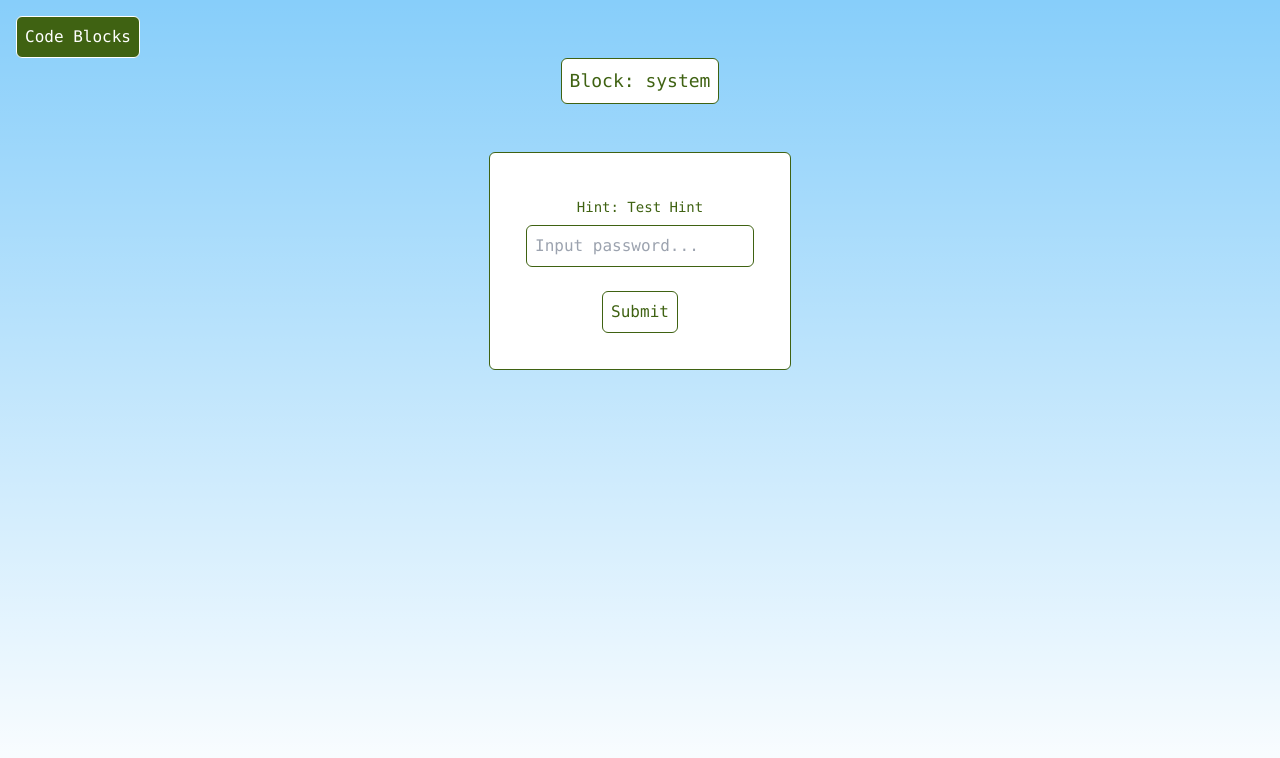
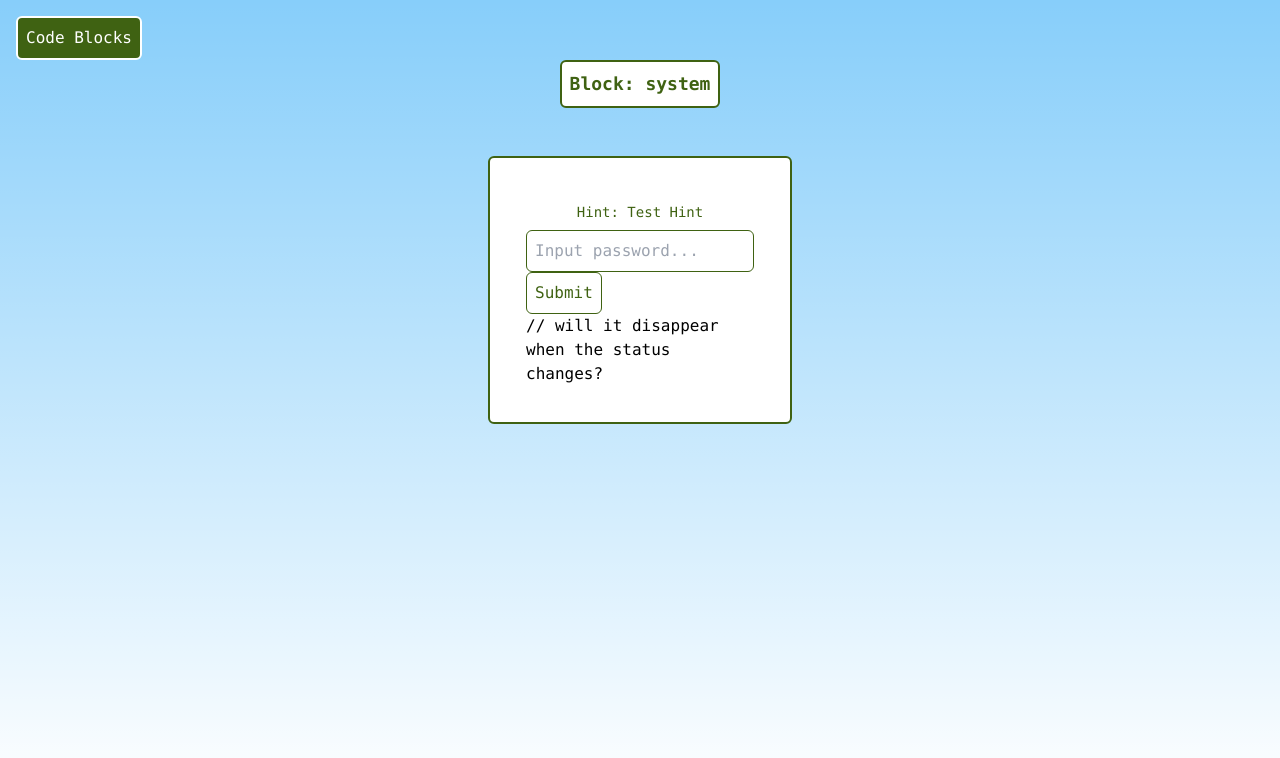
Before and after one commit to dylanvu/ICSSC-Brain-Games-2024-Code-Blocks, a Next.js app: page /system in a window 1280 px wide. Shown: the top 758 px of the page. Built offline with nearby package versions, Linux system fonts and the light colour scheme.

Commit message:
working on interactivity for input and submit

```diff
--- a/src/components/passwordInput.tsx
+++ b/src/components/passwordInput.tsx
@@ -1,4 +1,5 @@
-import react from "react";
+import React, { useState } from "react";
+import { useRouter } from 'next/router';
 
 /**
  *
@@ -7,23 +8,45 @@ import react from "react";
  * @returns
  */
 export default function PasswordInputPage(props: { codeBlock: string, key: string, hint: string }) {
+    const [password, setPassword] = useState('');
+    const [status, setStatus] = useState('waiting');
+    const router = useRouter();
+
+    const handlePasswordInput = (input) => {
+      setPassword(input.target.value);
+    };
+
+    const handleFormSubmit = async (e) => {
+      e.preventDefault();
+      setStatus('loading');
+    // wip
+    }
+
     return (
         <main className="min-h-screen p-4 font-mono">
-            <h1 className="bg-lime-800 border border-white rounded-md p-2 whitespace-nowrap max-w-min text-white">
+            <h1 className="bg-lime-800 border border-white border-2 rounded-md p-2 whitespace-nowrap max-w-min text-white">
                 Code Blocks
             </h1>
+
             <div className="grid place-items-center">
-              <h1 className="bg-white border border-lime-800 rounded-md p-2 whitespace-nowrap max-w-min text-lg text-lime-800">
+              <h1 className="bg-white border border-lime-800 border-2 rounded-md p-2 whitespace-nowrap max-w-min text-lg font-bold text-lime-800">
                 Block: {props.codeBlock}
               </h1>
               <br></br><br></br>
-              <div className="bg-white border border-lime-800 rounded-md p-9 grid place-items-center max-w-min">
+
+              <div className="bg-white border border-lime-800 border-2 rounded-md p-9 grid place-items-center max-w-min">
                 <div className="p-2 text-center text-sm text-lime-800">
                   Hint: {props.hint}
                 </div>
-                <input placeholder="Input password..." className="border border-lime-800 rounded-md p-2 border"></input>
-                <br></br>
-                <button className="bg-white border border-lime-800 rounded-md p-2 text-lime-800">Submit</button>
+
+                <form onSubmit={handleFormSubmit}>
+                  <input value={password} placeholder="Input password..." onChange={handlePasswordInput}
+                         disabled={status === 'loading'} className="border border-lime-800 rounded-md p-2 border"></input>
+                  <br></br>
+
+                  <button type="submit" disabled={status === 'loading'} className="bg-white border border-lime-800 rounded-md p-2 text-lime-800">Submit</button>
+                </form>
+                {status === 'fail' && <p className="text-sm text-red">Incorrect password.</p>}  // will it disappear when the status changes?
               </div>
             </div>
         </main>
```
